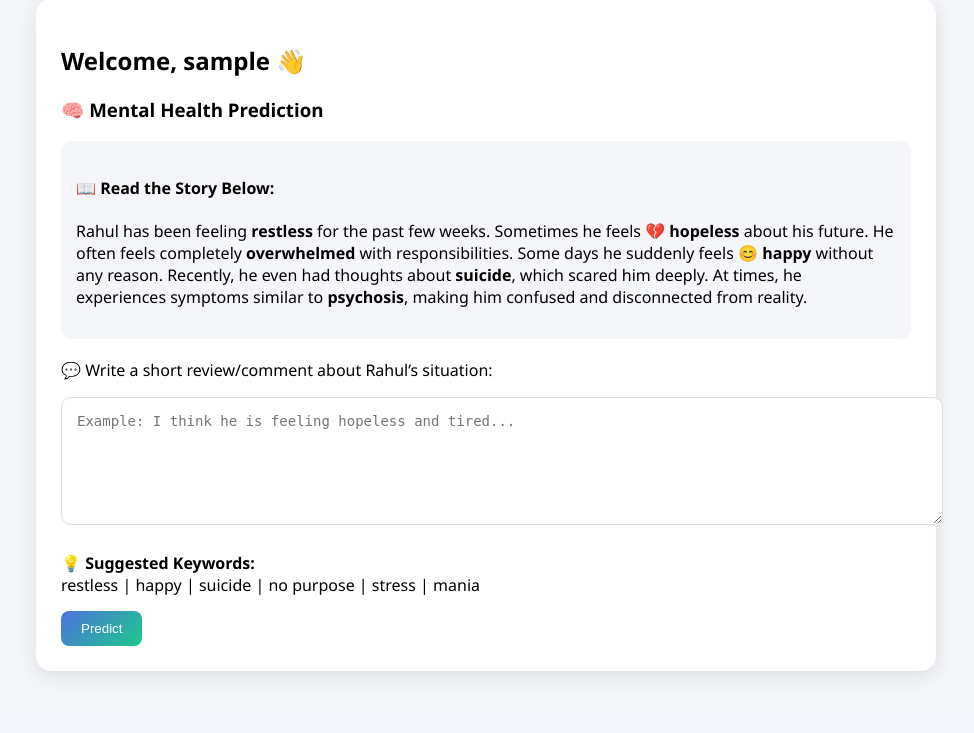
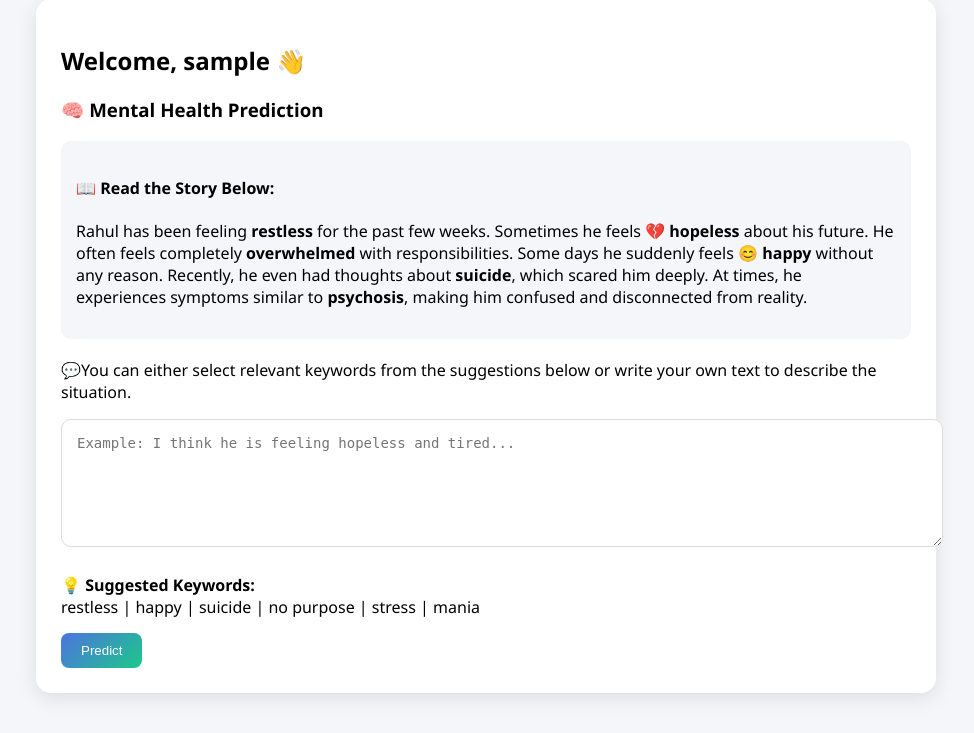
Before and after one commit to samartha2005/Mental_Health_Project_final, a Flask app: page /dashboard in a window 1280 px wide. Shown: the part 93-826 px from the top of the page, without its empty margins (154-1128 px from the left). Before the commit the page ends 773 px from the top, so only its background shows below. Run offline with Flask 3, Linux system fonts and the light colour scheme; the visitor is signed in with stand-in values (Sample User, id 1); parts of the project's set-up code (start-up, migrations or seed data) failed here and were passed over.

Commit message:
Updated dashboard template with review/comment section improvement

```diff
--- a/templates/dashboard.html
+++ b/templates/dashboard.html
@@ -21,7 +21,7 @@ At times, he experiences symptoms similar to <b>psychosis</b>, making him confus
 </p>
     </div>
 
-    <p>💬 Write a short review/comment about Rahul’s situation:</p>
+    <p>💬You can either select relevant keywords from the suggestions below or write your own text to describe the situation.</p>
 
     <form action="{{ url_for('make_prediction') }}" method="POST">
         <textarea id="user_input" name="user_input" rows="6"
```
